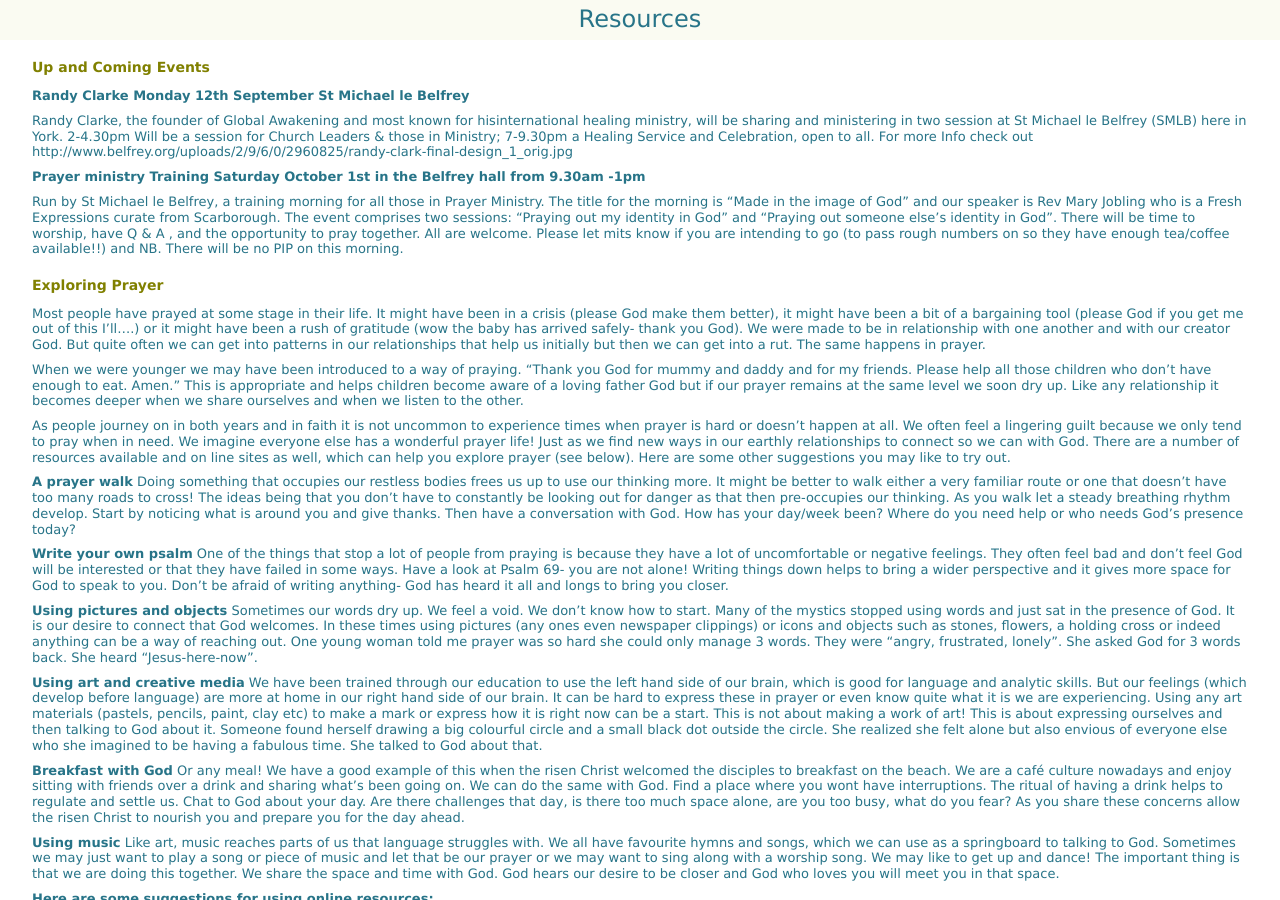
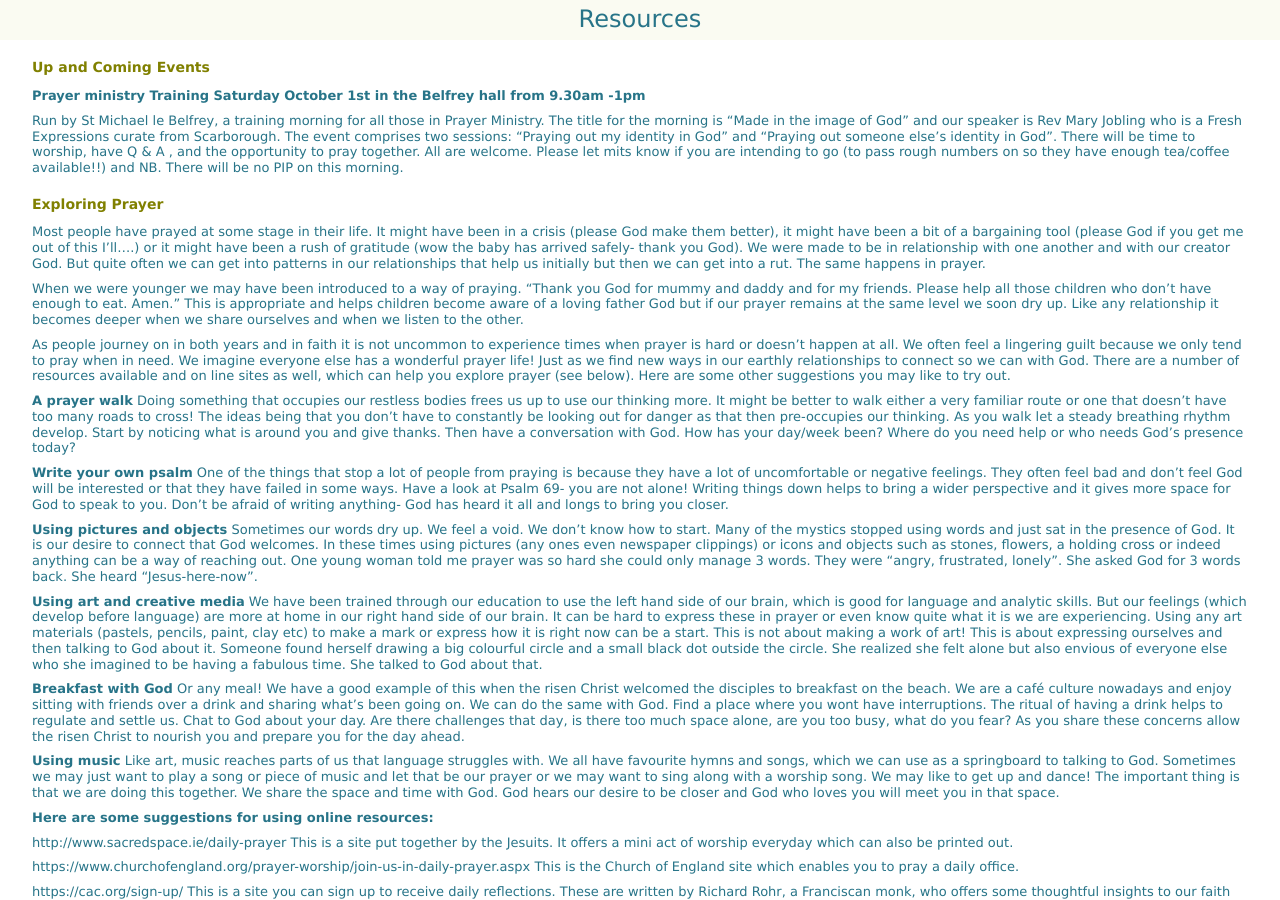
Before and after one commit to griffpatch/CPCYorkPP, a Jekyll site: the page built from pages/resources.md, in a window 1280 px wide and 900 px high. Built offline with Jekyll 4.4.1, drawn with Linux system fonts in a browser that asks for light colours.

Commit message:
Update resources.md

```diff
--- a/pages/resources.md
+++ b/pages/resources.md
@@ -9,10 +9,6 @@ Resources
 
 Up and Coming Events
 --------------------
-**Randy Clarke Monday 12th September St Michael le Belfrey**
-
-Randy Clarke, the founder of Global Awakening and most known for hisinternational healing ministry, will be sharing and ministering in two session at St Michael le Belfrey (SMLB) here in York. 2-4.30pm Will be a session for Church Leaders & those in Ministry; 7-9.30pm a Healing Service and Celebration, open to all. For more Info check out http://www.belfrey.org/uploads/2/9/6/0/2960825/randy-clark-final-design_1_orig.jpg
-
 **Prayer ministry Training Saturday October 1st in the Belfrey hall from 9.30am -1pm**
 
 Run by St Michael le Belfrey, a training morning for all those in Prayer Ministry. The title for the morning is “Made in the image of God” and our speaker is Rev Mary Jobling who is a Fresh Expressions curate from Scarborough. The event comprises two sessions: “Praying out my identity in God” and "Praying out someone else’s identity in God”. There will be time to worship, have Q & A , and the opportunity to pray together. All are welcome. Please let mits know if you are intending to go (to pass rough numbers on so they have enough tea/coffee available!!) and NB. There will be no PIP on this morning.
```
